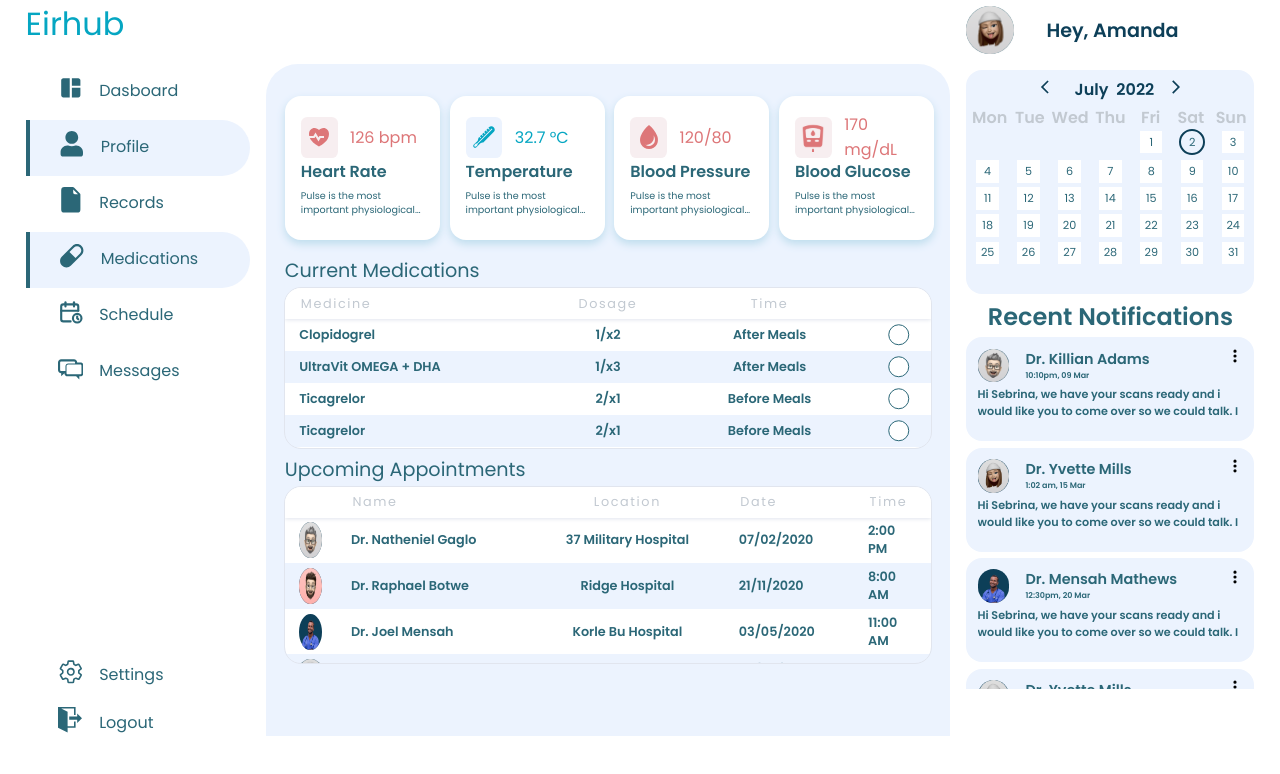
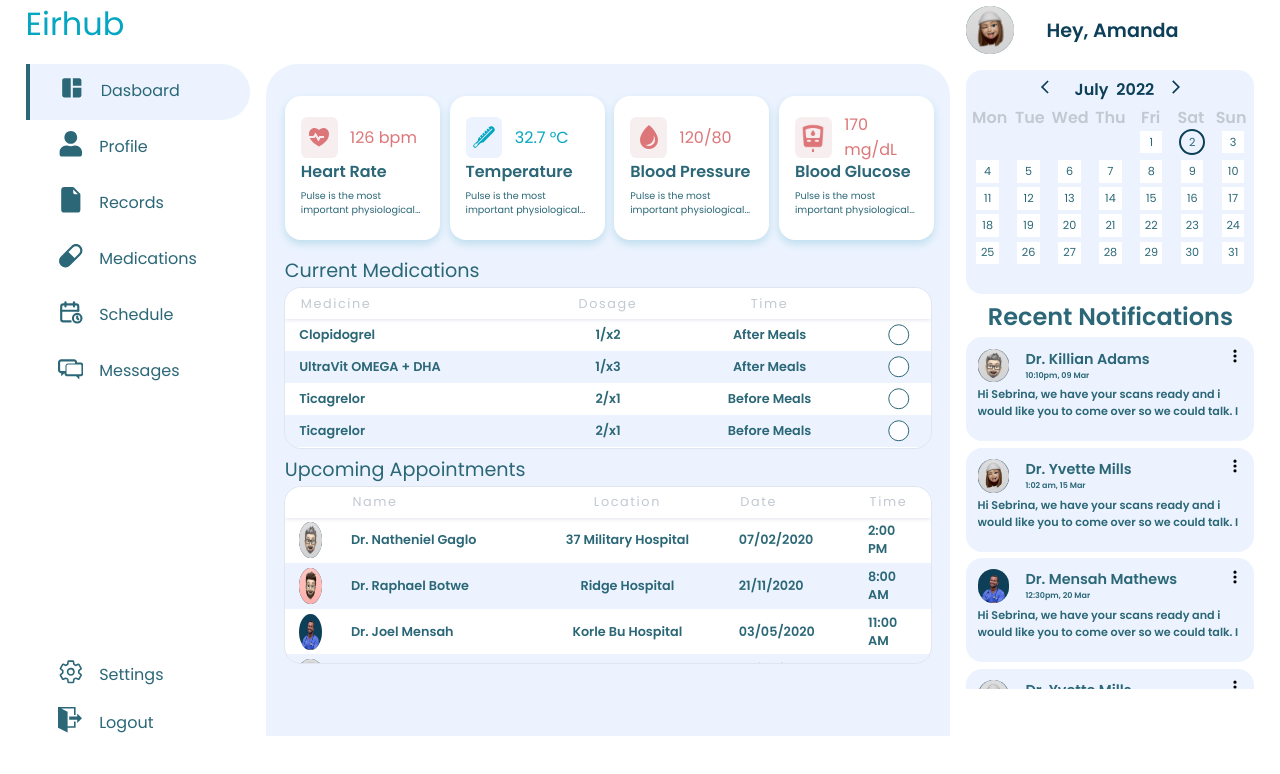
Before and after one commit to Silicon-Valley00/eirhub-frontend, a React (Create React App) app in the folder client/: page /dashboard in a window 1280 px wide. Shown: the top 774 px of the page. Built offline with nearby package versions, Linux system fonts and the light colour scheme.

Commit message:
Make Users' dashboard navbar interactive

```diff
--- a/client/src/App.js
+++ b/client/src/App.js
@@ -2,6 +2,7 @@ import './App.css';
 import UserDashboard from './Pages/User Dashboard/UserDashboard';
 import LandingPage from './Pages/Landing page/LandingPage';
 import Dashboard from './Pages/User Dashboard/Dashboard/Dashboard.js';
+import DashboardNotificationAlerts from './Pages/User Dashboard/components/DashBoardNotificationAlerts.js';
 
 import { Routes, Route, Navigate } from 'react-router-dom';
 
@@ -18,7 +19,13 @@ function App() {
          <Route
             path="/dashboard"
             exact
-            element={<UserDashboard child={<Dashboard />} />}
+            element={
+               <UserDashboard
+                  parent={<Dashboard />}
+                  child={<DashboardNotificationAlerts />}
+                  page={'dashboard'}
+               />
+            }
          />
       </Routes>
    );
--- a/client/src/Pages/Registration page/Registration.js
+++ b/client/src/Pages/Registration page/Registration.js
@@ -202,7 +202,7 @@ function Registration(props) {
             firstname: enteredSignUpFirstname,
             lastname: enteredSignUpLastname,
             dateOfBirth: enteredSignUpDate,
-            email: enteredSignUpEmail,
+            user_email: enteredSignUpEmail,
             password: enteredSignUpPassword,
          };
 
--- a/client/src/Pages/User Dashboard/UserDashboard.js
+++ b/client/src/Pages/User Dashboard/UserDashboard.js
@@ -12,8 +12,12 @@ function UserDashboard(props) {
    return (
       <div className={styles.userbody}>
          <div className={styles.container}>
-            <Navigation openMenu={openMenu} setOpenMenu={setOpenMenu} />
-            {props.child}
+            <Navigation
+               openMenu={openMenu}
+               setOpenMenu={setOpenMenu}
+               page={props.page}
+            />
+            {props.parent}
 
             <div className={styles.right}>
                <div className={styles.profile}>
@@ -35,7 +39,7 @@ function UserDashboard(props) {
                      </p>
                   </div>
                </div>
-               <DashboardNotificationAlerts />
+               {props.child}
             </div>
          </div>
       </div>
--- a/client/src/Pages/User Dashboard/components/Navigation.js
+++ b/client/src/Pages/User Dashboard/components/Navigation.js
@@ -33,7 +33,11 @@ function Navigation(props) {
                </div>
                <div className={styles.sidebar}>
                   <ul>
-                     <li>
+                     <li
+                        className={
+                           props.page === 'dashboard' ? styles.active : ''
+                        }
+                     >
                         <span className={styles.icons}>
                            <i>
                               <MdSpaceDashboard />
@@ -41,7 +45,7 @@ function Navigation(props) {
                         </span>
                         <h3>Dasboard</h3>
                      </li>
-                     <li className={styles.active}>
+                     <li>
                         <span className={styles.icons}>
                            <i>
                               <FaUser />
@@ -57,7 +61,7 @@ function Navigation(props) {
                         </span>
                         <h3>Records</h3>
                      </li>
-                     <li className={styles.active}>
+                     <li>
                         <span className={styles.icons}>
                            <i>
                               <CgPill />
```
